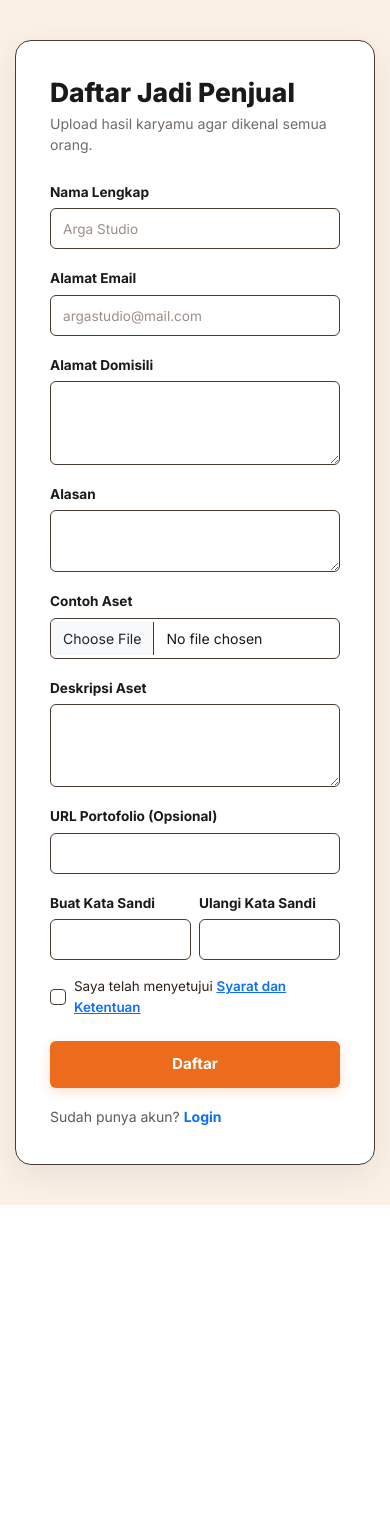
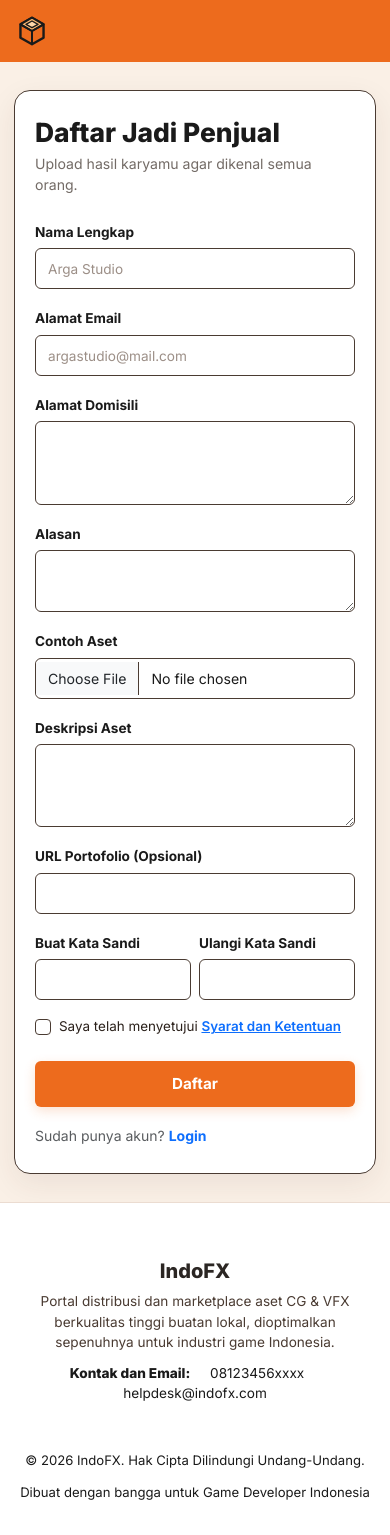
Before and after one commit to ZhayaGT/IndoFX_GithubRepo, a PHP site: page /seller/register in a window 390 px wide. Before the commit the page ends 1205 px from the top, so only its background shows below. Run offline with PHP 8.4, Linux system fonts and the light colour scheme; some libraries are stand-ins or nearby versions.

Commit message:
feat(fe):perbaikan modal admin manage user dan penambahan navbar dan footer di seller request

```diff
--- a/resources/views/auth/seller_register.php
+++ b/resources/views/auth/seller_register.php
@@ -14,7 +14,7 @@ $userEmail  = $isLoggedIn ? (string)($_SESSION['email'] ?? '') : '';
 
     <!-- Google Fonts: Inter -->
     <link rel="preconnect" href="https://fonts.googleapis.com">
-    <link rel="preconnect" href="https://fonts.gstatic.com">
+    <link rel="preconnect" href="https://fonts.gstatic.com" crossorigin>
     <link href="https://fonts.googleapis.com/css2?family=Inter:wght@400;500;600;700;800&display=swap" rel="stylesheet">
 
     <!-- Bootstrap 5 CSS & Bootstrap Icons -->
@@ -23,14 +23,33 @@ $userEmail  = $isLoggedIn ? (string)($_SESSION['email'] ?? '') : '';
     <link rel="stylesheet" href="/assets/css/style.css">
 
     <style>
+        html,
         body {
             background-color: var(--indofx-cream-bg, #FAF0E6);
             min-height: 100vh;
+            margin: 0;
+            padding: 0;
+            display: flex;
+            flex-direction: column;
+            font-family: 'Inter', sans-serif;
+            overflow-x: hidden;
+        }
+
+        /* Navbar Oranye Seragam dengan Halaman Utama */
+        .navbar-seller-auth {
+            background-color: #ED6B1D !important;
+            padding: 10px 0;
+            width: 100%;
+            z-index: 1030;
+        }
+
+        /* Wrapper Tengah Form Register */
+        .seller-register-wrapper {
+            flex-grow: 1;
             display: flex;
             align-items: center;
             justify-content: center;
-            padding: 40px 15px;
-            font-family: 'Inter', sans-serif;
+            padding: 48px 15px;
         }
 
         .seller-register-card {
@@ -138,7 +157,7 @@ $userEmail  = $isLoggedIn ? (string)($_SESSION['email'] ?? '') : '';
             background-color: #D85A0E;
         }
 
-        /* Modal Syarat & Ketentuan Sesuai Gambar */
+        /* Modal Syarat & Ketentuan */
         .modal-terms-content {
             border: 1.5px solid #4A3B32;
             border-radius: 14px;
@@ -188,11 +207,46 @@ $userEmail  = $isLoggedIn ? (string)($_SESSION['email'] ?? '') : '';
             overflow-y: auto;
             background-color: #ffffff;
         }
+
+        /* Pastikan footer selalu menempel di bawah */
+        .footer-main {
+            margin-top: auto;
+            width: 100%;
+        }
+
+        @media (max-width: 576px) {
+            .seller-register-wrapper {
+                padding: 28px 14px;
+            }
+
+            .seller-register-card {
+                padding: 26px 20px;
+            }
+        }
     </style>
 </head>
 
 <body>
 
+    <!-- 1. NAVBAR ORANYE INDOFX (SERAGAM DENGAN HALAMAN UTAMA) -->
+    <nav class="navbar navbar-seller-auth sticky-top">
+        <div class="container-figma d-flex align-items-center justify-content-between">
+            <a class="navbar-brand m-0 d-flex align-items-center gap-2 text-decoration-none" href="/">
+                <svg width="32" height="32" viewBox="0 0 24 24" fill="none">
+                    <path d="M12 2L20.66 7V17L12 22L3.34 17V7L12 2Z" fill="#ED6B1D" stroke="#1A1A1A" stroke-width="1.8" stroke-linejoin="round" />
+                    <path d="M12 2L20.66 7L12 12L3.34 7L12 2Z" fill="#FDBA74" stroke="#1A1A1A" stroke-width="1.5" stroke-linejoin="round" />
+                    <path d="M12 12V22" stroke="#1A1A1A" stroke-width="1.5" />
+                    <path d="M12 12L20.66 7" stroke="#1A1A1A" stroke-width="1.5" />
+                    <path d="M12 12L3.34 7" stroke="#1A1A1A" stroke-width="1.5" />
+                    <path d="M12 4.5L16.5 7L12 9.5L7.5 7L12 4.5Z" fill="#FED7AA" stroke="#1A1A1A" stroke-width="1" stroke-linejoin="round" />
+                </svg>
+                <span class="brand-text" style="font-size: 1.35rem; font-weight: 800; color: #ffffff; letter-spacing: -0.4px;">IndoFX</span>
+            </a>
+        </div>
+    </nav>
+
+    <!-- 2. KONTEN UTAMA FORM DAFTAR JADI PENJUAL -->
+    <main class="seller-register-wrapper">
         <div class="seller-register-card">
             <h2 class="seller-register-title">Daftar Jadi Penjual</h2>
             <p class="seller-register-sub">Upload hasil karyamu agar dikenal semua orang.</p>
@@ -277,8 +331,30 @@ $userEmail  = $isLoggedIn ? (string)($_SESSION['email'] ?? '') : '';
                 </div>
             </form>
         </div>
+    </main>
 
-    <!-- MODAL POPUP: SYARAT DAN KETENTUAN (SESUAI GAMBAR) -->
+    <!-- 3. FOOTER INDOFX (SESUAI FIGMA) -->
+    <footer class="footer-main">
+        <div class="container-figma">
+            <div class="footer-center-content">
+                <h5 class="footer-brand-title-center">IndoFX</h5>
+                <p class="footer-brand-desc-center">
+                    Portal distribusi dan marketplace aset CG &amp; VFX berkualitas tinggi buatan lokal, dioptimalkan sepenuhnya untuk industri game Indonesia.
+                </p>
+                <div style="font-size: 0.85rem; color: #1a1a1a; margin-top: 10px;">
+                    <strong style="font-weight: 800;">Kontak dan Email:</strong>
+                    <span style="margin: 0 16px;">08123456xxxx</span>
+                    <span>helpdesk@indofx.com</span>
+                </div>
+            </div>
+            <div class="footer-bottom-bar">
+                <span>&copy; 2026 IndoFX. Hak Cipta Dilindungi Undang-Undang.</span>
+                <span>Dibuat dengan bangga untuk Game Developer Indonesia</span>
+            </div>
+        </div>
+    </footer>
+
+    <!-- MODAL POPUP: SYARAT DAN KETENTUAN -->
     <div class="modal fade" id="modalTerms" tabindex="-1" aria-hidden="true">
         <div class="modal-dialog modal-dialog-centered" style="max-width: 520px;">
             <div class="modal-content modal-terms-content shadow">
```
Also changed, not shown: resources/views/admin/users.php (+30 -29 lines), public/assets/css/admin.css. Lines whose indentation alone changed are shown as unchanged.
